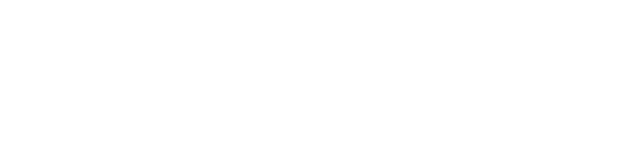
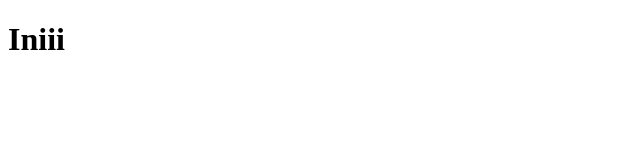
Before and after one commit to yogaa1112/coba, a plain HTML site: page index.html in a window 1280 px wide. Shown: the whole page, without its empty margins (0-640 px from the left). Drawn offline with Linux system fonts and the light colour scheme.

Commit message:
edit index

```diff
--- a/index.html
+++ b/index.html
@@ -6,6 +6,6 @@
     <title>Document</title>
 </head>
 <body>
-
+    <h1>Iniii</h1>
 </body>
 </html>
```
